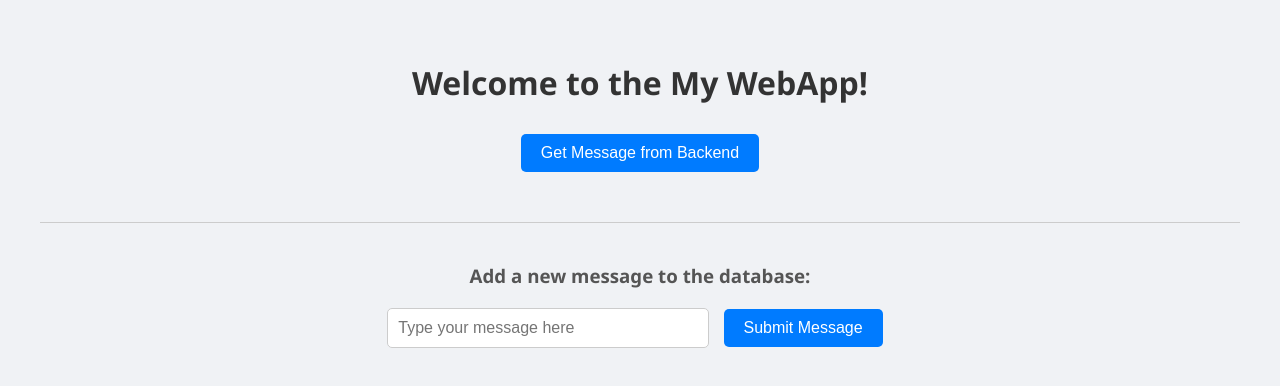
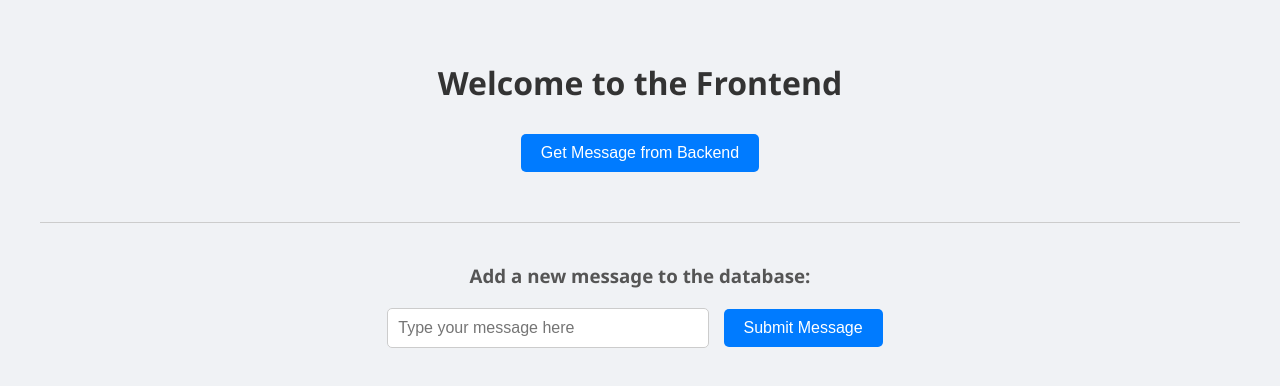
Before and after one commit to rheoul4abhay/Jenkins-K8s-Integrated-WebApp, a plain HTML site: page frontend/index.html in a window 1280 px wide. Drawn offline with Linux system fonts and the light colour scheme.

Commit message:
Fixed Jenkinsfile indentation and edited welcome page message

```diff
--- a/frontend/index.html
+++ b/frontend/index.html
@@ -23,7 +23,7 @@
     </script>
 </head>
 <body>
-    <h1>Welcome to the My WebApp!</h1>
+    <h1>Welcome to the Frontend</h1>
     <button onclick="fetchMessage()">Get Message from Backend</button>
     <p id="message"></p>
 
```
Also changed, not shown: 1 other file.
